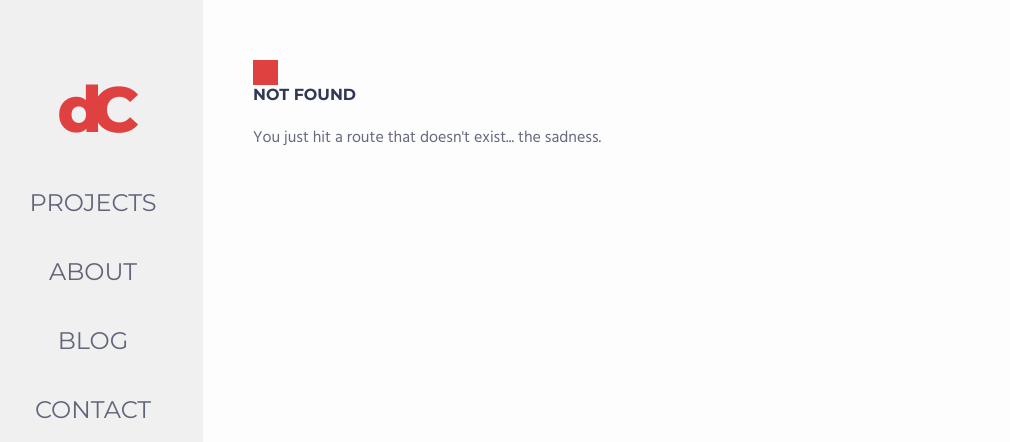
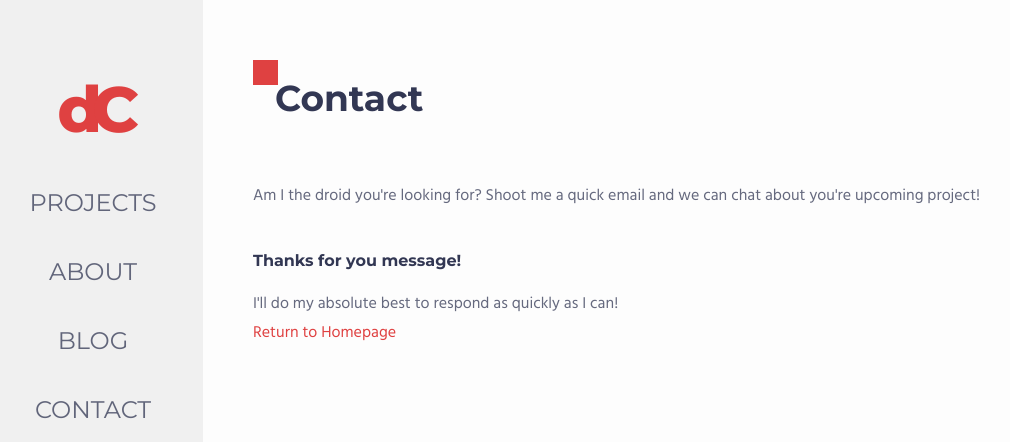
Before and after one commit to drewclem/drewclem.github.io, a Gatsby site: page /thanks in a window 1280 px wide. Before the commit this address had no page. Shown: the top 442 px of the page, without its empty margins (17-1027 px from the left). Built offline with nearby package versions, Linux system fonts and the light colour scheme; Gatsby itself is replaced by a stand-in of ours.

Commit message:
Contact Form

```diff
--- /dev/null
+++ b/src/pages/thanks.js
@@ -0,0 +1,32 @@
+import React from "react"
+import { Link } from "gatsby"
+import Layout from "../components/layout"
+import SEO from "../components/seo"
+
+const Contact = () => (
+  <Layout>
+    <SEO title="Contact" />
+    <div className='contact'>
+      <div className='interior-anchor'></div>
+      <h1 className="page-title">Contact</h1>
+      <p style={{
+        marginBottom: 40
+      }}>Am I the droid you're looking for? Shoot me a quick email and we can chat about you're upcoming project! </p>
+
+      <div className='form-wrapper'>
+        <h1>Thanks for you message!</h1>
+        <p>I'll do my absolute best to respond as quickly as I can!</p>
+
+        <Link
+          to='/'
+          style={{
+            color: 'var(--red)',
+            marginTop: 100
+          }}>Return to Homepage</Link>
+      </div>
+
+    </div>
+  </Layout>
+)
+
+export default Contact
```
Also changed, not shown: src/pages/contact.js (+6 -4 lines).
